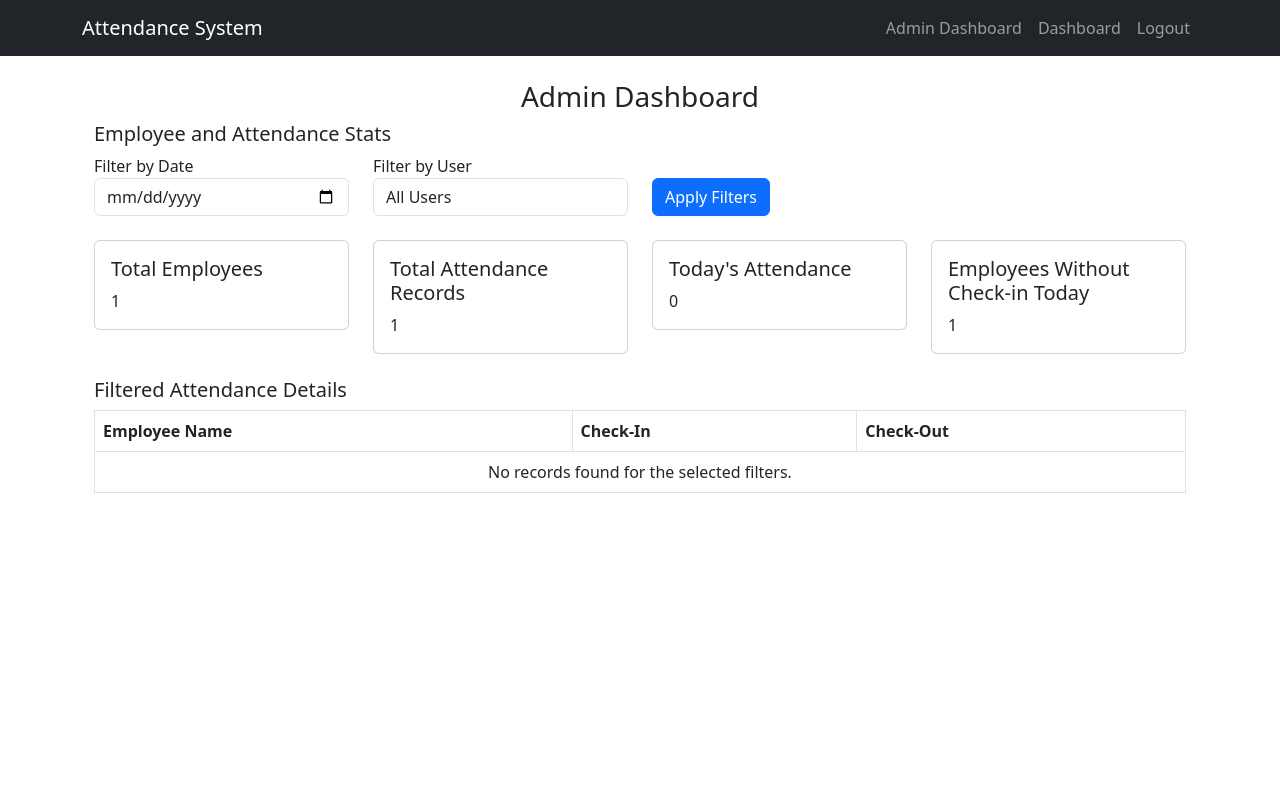
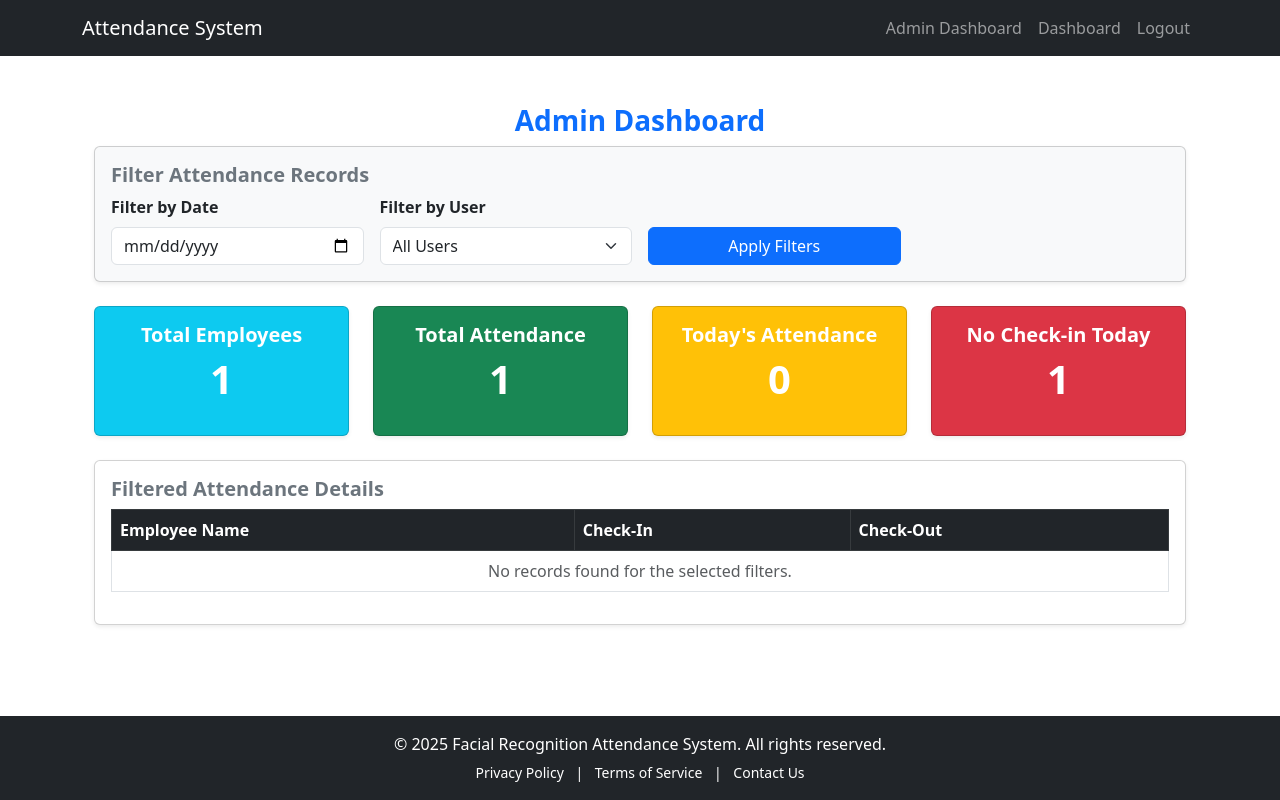
Before and after one commit to Fotsingboris/attendace_system, a Django app: page /admin-dashboard/ in a window 1280 px wide. Run offline with Django 3.2, Linux system fonts and the light colour scheme; a user stored in the database is signed in; tables that the repository leaves empty hold one stand-in row (values such as "Sample post"); one stand-in notice (Sample message) is shown; some libraries are stand-ins or nearby versions.

Commit message:
fix: admin dashboard

```diff
--- a/attendance/templates/attendance/admin_dashboard.html
+++ b/attendance/templates/attendance/admin_dashboard.html
@@ -3,75 +3,80 @@
 {% block title %}Admin Dashboard{% endblock %}
 
 {% block content %}
-<h3 class="text-center">Admin Dashboard</h3>
-
-<div class="container">
-    <h5>Employee and Attendance Stats</h5>
+<div class="container my-4">
+    <h3 class="text-center fw-bold text-primary">Admin Dashboard</h3>
 
     <!-- Filters Section -->
-    <form method="get" class="mb-4">
-        <div class="row">
+    <div class="card shadow-sm p-3 mb-4 bg-light">
+        <h5 class="fw-bold text-secondary">Filter Attendance Records</h5>
+        <form method="get">
+            <div class="row g-3 align-items-end">
                 <div class="col-md-3">
-                <label for="dateFilter">Filter by Date</label>
+                    <label for="dateFilter" class="form-label fw-semibold">Filter by Date</label>
                     <input type="date" name="date" id="dateFilter" class="form-control" value="{{ filter_date }}">
                 </div>
                 <div class="col-md-3">
-                <label for="userFilter">Filter by User</label>
-                <select name="user" id="userFilter" class="form-control">
+                    <label for="userFilter" class="form-label fw-semibold">Filter by User</label>
+                    <select name="user" id="userFilter" class="form-select">
                         <option value="">All Users</option>
                         {% for user in users %}
-                        <option value="{{ user.id }}" {% if user.id == filter_user %}selected{% endif %}>{{ user.username }}</option>
+                            <option value="{{ user.id }}" {% if user.id == filter_user %}selected{% endif %}>
+                                {{ user.username }}
+                            </option>
                         {% endfor %}
                     </select>
                 </div>
                 <div class="col-md-3">
-                <button type="submit" class="btn btn-primary mt-4">Apply Filters</button>
+                    <button type="submit" class="btn btn-primary w-100">Apply Filters</button>
                 </div>
             </div>
         </form>
+    </div>
 
     <!-- Stats Cards -->
     <div class="row mb-4">
         <div class="col-md-3">
-            <div class="card">
-                <div class="card-body">
-                    <h5 class="card-title">Total Employees</h5>
-                    <p class="card-text">{{ total_employees }}</p>
+            <div class="card text-white bg-info shadow-sm">
+                <div class="card-body text-center">
+                    <h5 class="card-title fw-bold">Total Employees</h5>
+                    <p class="display-6 fw-bold">{{ total_employees }}</p>
                 </div>
             </div>
         </div>
 
         <div class="col-md-3">
-            <div class="card">
-                <div class="card-body">
-                    <h5 class="card-title">Total Attendance Records</h5>
-                    <p class="card-text">{{ total_attendance }}</p>
+            <div class="card text-white bg-success shadow-sm">
+                <div class="card-body text-center">
+                    <h5 class="card-title fw-bold">Total Attendance</h5>
+                    <p class="display-6 fw-bold">{{ total_attendance }}</p>
                 </div>
             </div>
         </div>
 
         <div class="col-md-3">
-            <div class="card">
-                <div class="card-body">
-                    <h5 class="card-title">Today's Attendance</h5>
-                    <p class="card-text">{{ today_attendance }}</p>
+            <div class="card text-white bg-warning shadow-sm">
+                <div class="card-body text-center">
+                    <h5 class="card-title fw-bold">Today's Attendance</h5>
+                    <p class="display-6 fw-bold">{{ today_attendance }}</p>
                 </div>
             </div>
         </div>
 
         <div class="col-md-3">
-            <div class="card">
-                <div class="card-body">
-                    <h5 class="card-title">Employees Without Check-in Today</h5>
-                    <p class="card-text">{{ employees_without_checkin_today }}</p>
+            <div class="card text-white bg-danger shadow-sm">
+                <div class="card-body text-center">
+                    <h5 class="card-title fw-bold">No Check-in Today</h5>
+                    <p class="display-6 fw-bold">{{ employees_without_checkin_today }}</p>
                 </div>
             </div>
         </div>
     </div>
 
-    <h5>Filtered Attendance Details</h5>
-    <table class="table table-bordered">
-        <thead>
+    <!-- Attendance Table -->
+    <div class="card shadow-sm p-3">
+        <h5 class="fw-bold text-secondary">Filtered Attendance Details</h5>
+        <table class="table table-hover table-bordered">
+            <thead class="table-dark">
                 <tr>
                     <th>Employee Name</th>
                     <th>Check-In</th>
@@ -81,7 +86,7 @@
             <tbody>
                 {% for attendance in filtered_attendance_list %}
                 <tr>
-                <td>{{ attendance.employee.username }}</td>
+                    <td class="fw-semibold">{{ attendance.employee.username }}</td>
                     <td>
                         {% if attendance.check_in %}
                             <span class="badge bg-success">{{ attendance.check_in|date:"H:i:s" }}</span>
@@ -98,10 +103,13 @@
                     </td>
                 </tr>
                 {% empty %}
-            <tr><td colspan="3" class="text-center">No records found for the selected filters.</td></tr>
+                <tr>
+                    <td colspan="3" class="text-center text-muted">No records found for the selected filters.</td>
+                </tr>
                 {% endfor %}
             </tbody>
         </table>
     </div>
+</div>
 
 {% endblock %}
--- a/attendance/templates/attendance/base.html
+++ b/attendance/templates/attendance/base.html
@@ -6,6 +6,31 @@
     <title>{% block title %}Facial Recognition Attendance{% endblock %}</title>
     <link href="https://cdn.jsdelivr.net/npm/bootstrap@5.3.0/dist/css/bootstrap.min.css" rel="stylesheet">
     <script src="https://cdn.jsdelivr.net/npm/bootstrap@5.3.0/dist/js/bootstrap.bundle.min.js"></script>
+    <style>
+        /* Ensure footer stays at the bottom */
+        html, body {
+            height: 100%;
+            display: flex;
+            flex-direction: column;
+        }
+        .content {
+            flex: 1;
+        }
+    </style>
+    <style>
+        /* Responsive adjustments */
+        @media (max-width: 576px) {
+            .card {
+                width: 100%;
+                max-width: 95vw;
+                padding: 1rem;
+            }
+
+            video, canvas {
+                max-height: 250px;
+            }
+        }
+    </style>
 </head>
 <body>
 
@@ -33,21 +58,24 @@
         </div>
     </nav>
 
-    <!-- Flash Messages -->
-    {% comment %} <div class="container mt-3">
-        {% if messages %}
-            {% for message in messages %}
-                <div class="alert alert-{{ message.tags }}">{{ message }}</div>
-            {% endfor %}
-        {% endif %}
-    </div> {% endcomment %}
-
     <!-- Main Content -->
-    <div class="container mt-4">
+    <div class="container mt-4 content">
         {% include 'attendance/messages.html' %}
-
         {% block content %}{% endblock %}
     </div>
+
+    <!-- Footer -->
+    <footer class="bg-dark text-white text-center py-3 mt-4">
+        <div class="container">
+            <p class="mb-1">&copy; 2025 Facial Recognition Attendance System. All rights reserved.</p>
+            <small>
+                <a href="#" class="text-white text-decoration-none mx-2">Privacy Policy</a> |
+                <a href="#" class="text-white text-decoration-none mx-2">Terms of Service</a> |
+                <a href="#" class="text-white text-decoration-none mx-2">Contact Us</a>
+            </small>
+        </div>
+    </footer>
+
     <script src="https://cdn.jsdelivr.net/npm/sweetalert2@11"></script>
 
 </body>
--- a/attendance/templates/attendance/dashboard.html
+++ b/attendance/templates/attendance/dashboard.html
@@ -14,7 +14,7 @@
     <!-- Mark Attendance Section -->
     <div class="text-center mt-4">
         <h5>Mark Attendance</h5>
-        <video id="camera" autoplay class="w-100"></video>
+        <video id="camera" autoplay class="w-100" style="width: 50%; max-width: 800px;"></video>
         <canvas id="canvas" style="display: none;"></canvas>
         <input type="hidden" name="image" id="imageData">
 
--- a/attendance/views.py
+++ b/attendance/views.py
@@ -68,6 +68,7 @@
 
         if user:
             login(request, user)
+            messages.success(request, "Login Sucessfull")
             return redirect("dashboard")
         messages.error(request, "Invalid credentials.")
 
```
Also changed, not shown: attendance/templates/attendance/register.html (+96 -15 lines). Lines whose indentation alone changed are shown as unchanged.
